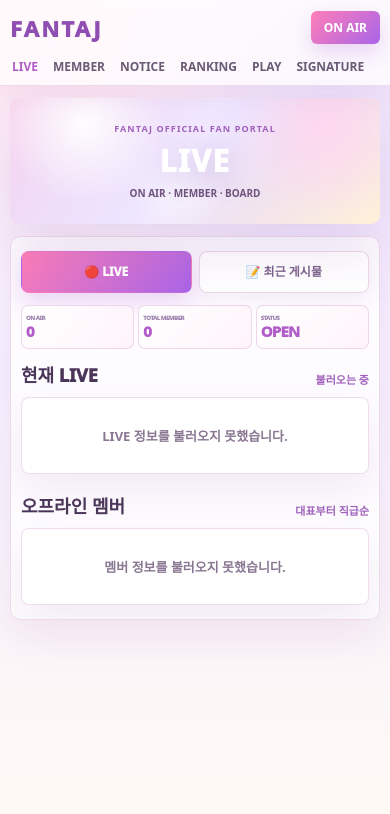
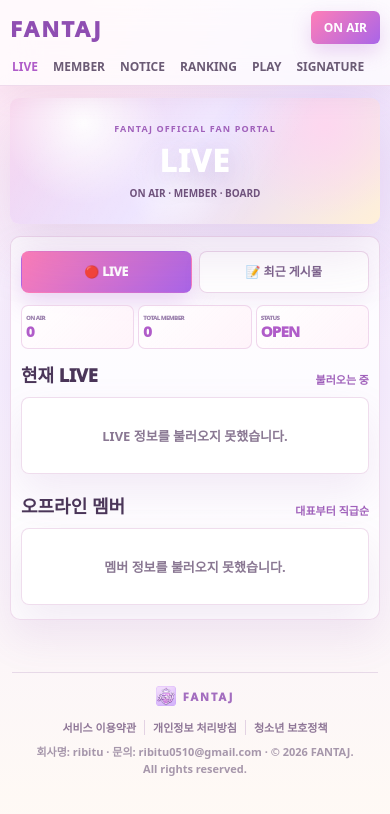
Before and after one commit to maudie1/fantaj, a plain HTML site: page live/index.html in a window 390 px wide. Drawn offline with Linux system fonts and the light colour scheme; no server answers.

Commit message:
Add files via upload

```diff
--- a/live/index.html
+++ b/live/index.html
@@ -904,7 +904,105 @@
       .summary-value { font-size: 15px; }
       .offline-grid { grid-template-columns: 1fr; }
     }
-  </style>
+
+
+
+/* FANTAJ slim footer */
+.site-footer {
+  width: min(1180px, calc(100% - 32px));
+  margin: 0 auto 26px;
+  padding: 15px 0 4px;
+  border-top: 1px solid rgba(190, 160, 199, 0.34);
+  text-align: center;
+  color: rgba(124, 109, 133, 0.82);
+}
+
+.site-footer .footer-brand {
+  display: inline-flex;
+  align-items: center;
+  justify-content: center;
+  gap: 7px;
+  font-size: 12px;
+  font-weight: 950;
+  letter-spacing: 0.18em;
+  color: rgba(143, 78, 178, 0.82);
+  line-height: 1;
+}
+
+.site-footer .footer-icon {
+  width: 22px;
+  height: 22px;
+  object-fit: cover;
+  display: block;
+}
+
+.site-footer .footer-links {
+  margin-top: 9px;
+  display: flex;
+  align-items: center;
+  justify-content: center;
+  flex-wrap: wrap;
+  gap: 0;
+  font-size: 11px;
+  font-weight: 750;
+  line-height: 1.4;
+}
+
+.site-footer .footer-links a {
+  color: rgba(111, 82, 124, 0.78);
+  padding: 0 10px;
+}
+
+.site-footer .footer-links a:hover {
+  color: rgba(176, 92, 201, 0.92);
+}
+
+.site-footer .footer-links a + a {
+  border-left: 1px solid rgba(190, 160, 199, 0.42);
+}
+
+.site-footer .footer-info {
+  margin-top: 8px;
+  font-size: 11px;
+  font-weight: 650;
+  line-height: 1.55;
+  color: rgba(138, 120, 147, 0.76);
+  word-break: keep-all;
+}
+
+@media (max-width: 640px) {
+  .site-footer {
+    width: min(100% - 24px, 1180px);
+    margin-bottom: 22px;
+    padding-top: 13px;
+  }
+
+  .site-footer .footer-brand {
+    font-size: 11px;
+  }
+
+  .site-footer .footer-icon {
+    width: 20px;
+    height: 20px;
+  }
+
+  .site-footer .footer-links {
+    gap: 7px 0;
+    font-size: 11px;
+  }
+
+  .site-footer .footer-links a {
+    padding: 0 8px;
+  }
+
+  .site-footer .footer-info {
+    max-width: 320px;
+    margin-left: auto;
+    margin-right: auto;
+  }
+}
+
+</style>
 </head>
 
 <body>
@@ -1406,5 +1504,19 @@
       ensurePostsLoaded();
     }
   </script>
+
+<footer class="site-footer">
+  <div class="footer-brand">
+    <img src="/fantajicon.png" alt="FANTAJ" class="footer-icon">
+    <span>FANTAJ</span>
+  </div>
+  <div class="footer-links">
+    <a href="/policy/#terms">서비스 이용약관</a>
+    <a href="/policy/#privacy">개인정보 처리방침</a>
+    <a href="/policy/#youth">청소년 보호정책</a>
+  </div>
+  <div class="footer-info">회사명: ribitu · 문의: ribitu0510@gmail.com · © 2026 FANTAJ. All rights reserved.</div>
+</footer>
+
 </body>
 </html>
```
